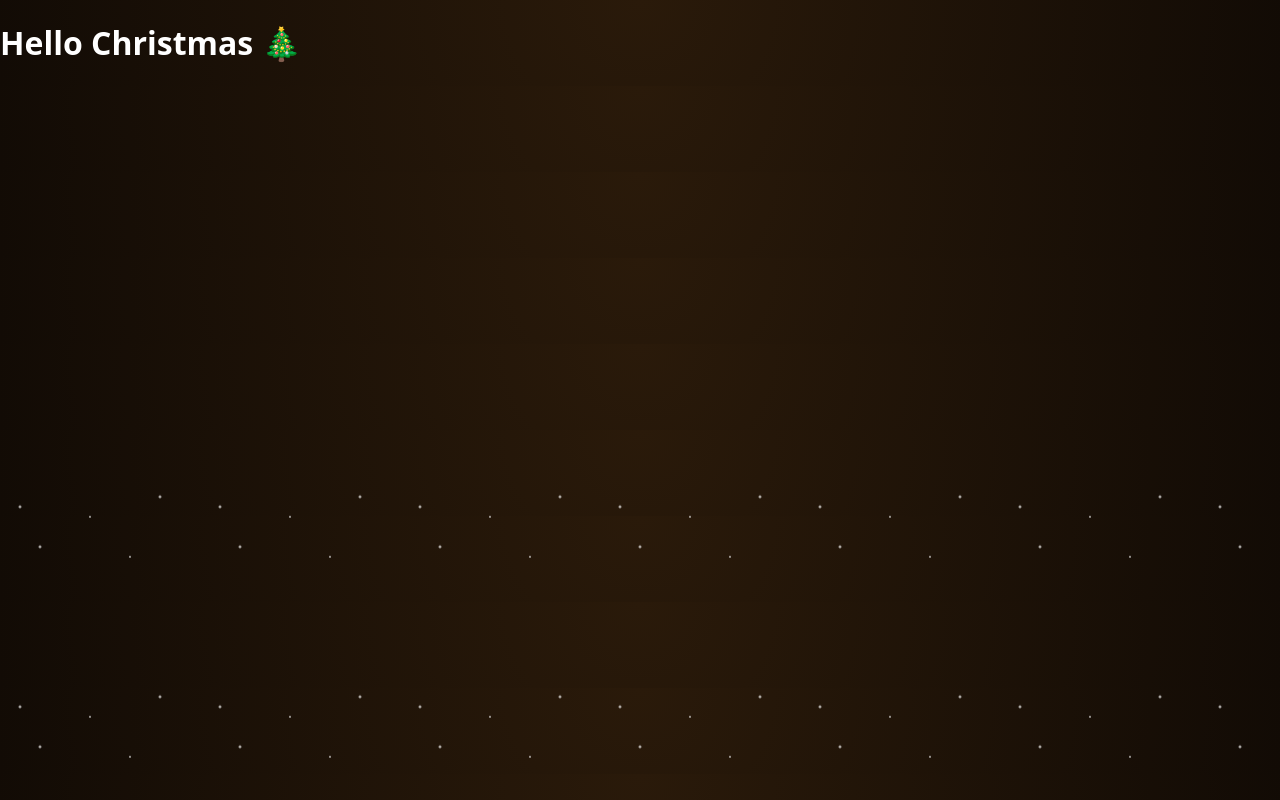
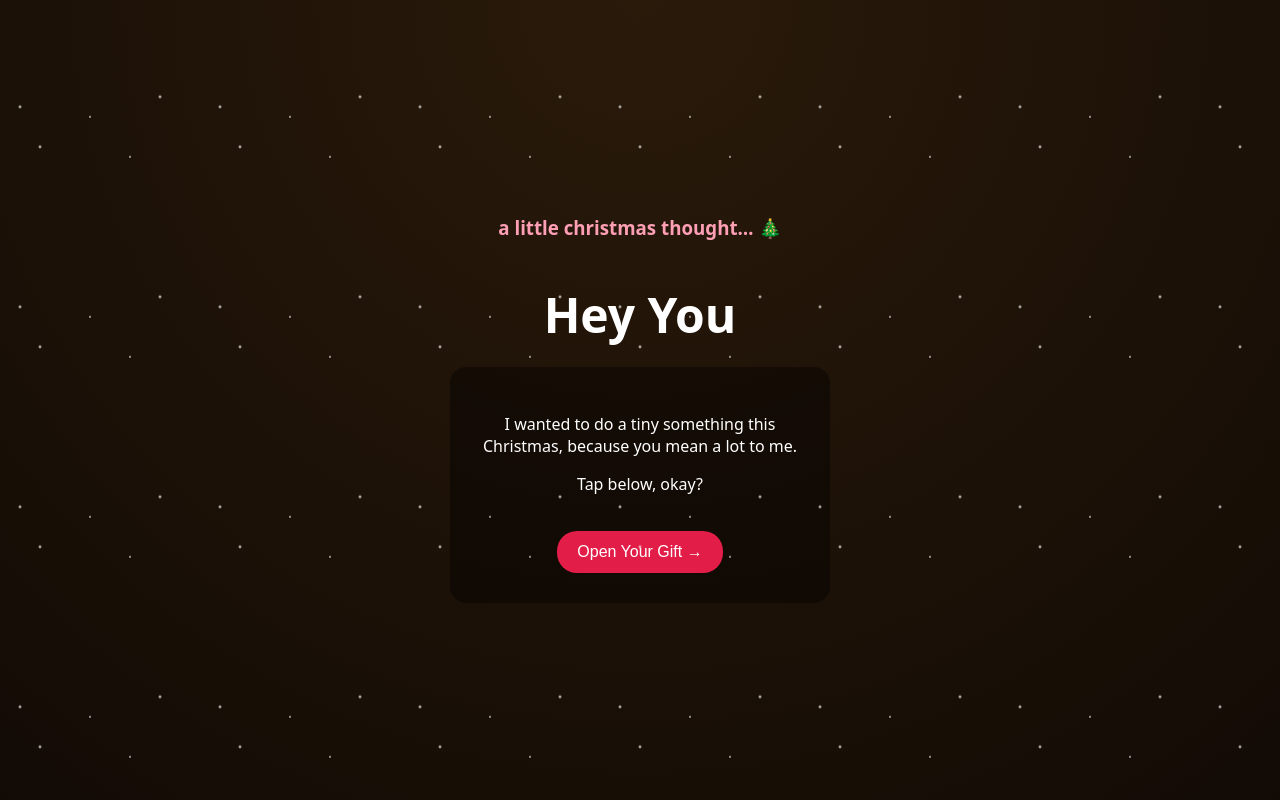
Before and after one commit to wifey143/christmas-gift, a Next.js app: page / in a window 1280 px wide. Built offline with nearby package versions, Linux system fonts and the light colour scheme.

Commit message:
page 1 open gift

```diff
--- a/app/page.jsx
+++ b/app/page.jsx
@@ -1,3 +1,60 @@
-export default function Home() {
-  return <h1>Hello Christmas 🎄</h1>;
+"use client";
+import { useRouter } from "next/navigation";
+
+export default function Page1() {
+  const router = useRouter();
+
+  return (
+    <main style={styles.main}>
+      <h3 style={styles.small}>a little christmas thought… 🎄</h3>
+      <h1 style={styles.title}>Hey You</h1>
+
+      <div style={styles.card}>
+        <p>
+          I wanted to do a tiny something this Christmas,
+          because you mean a lot to me.
+        </p>
+        <p style={{ marginTop: 10 }}>Tap below, okay?</p>
+
+        <button style={styles.button} onClick={() => router.push("/note")}>
+          Open Your Gift →
+        </button>
+      </div>
+    </main>
+  );
 }
+
+const styles = {
+  main: {
+    minHeight: "100vh",
+    display: "flex",
+    flexDirection: "column",
+    alignItems: "center",
+    justifyContent: "center",
+    textAlign: "center",
+  },
+  small: {
+    color: "#ff9fb5",
+    marginBottom: 10,
+  },
+  title: {
+    fontSize: "3rem",
+    marginBottom: 20,
+  },
+  card: {
+    background: "rgba(0,0,0,0.4)",
+    padding: 30,
+    borderRadius: 16,
+    maxWidth: 320,
+  },
+  button: {
+    marginTop: 20,
+    padding: "12px 20px",
+    background: "#e11d48",
+    border: "none",
+    borderRadius: 20,
+    color: "white",
+    cursor: "pointer",
+    fontSize: 16,
+  },
+};
```
